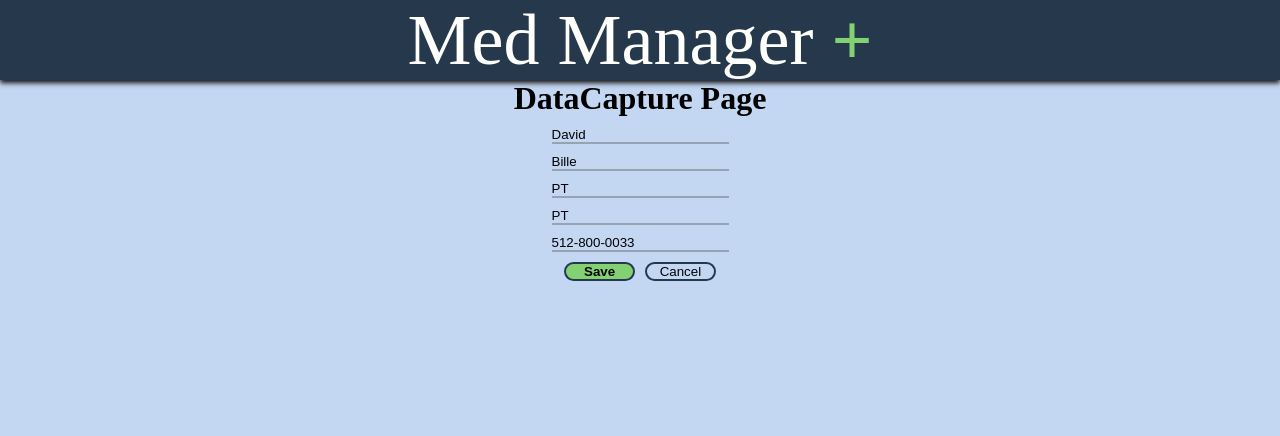
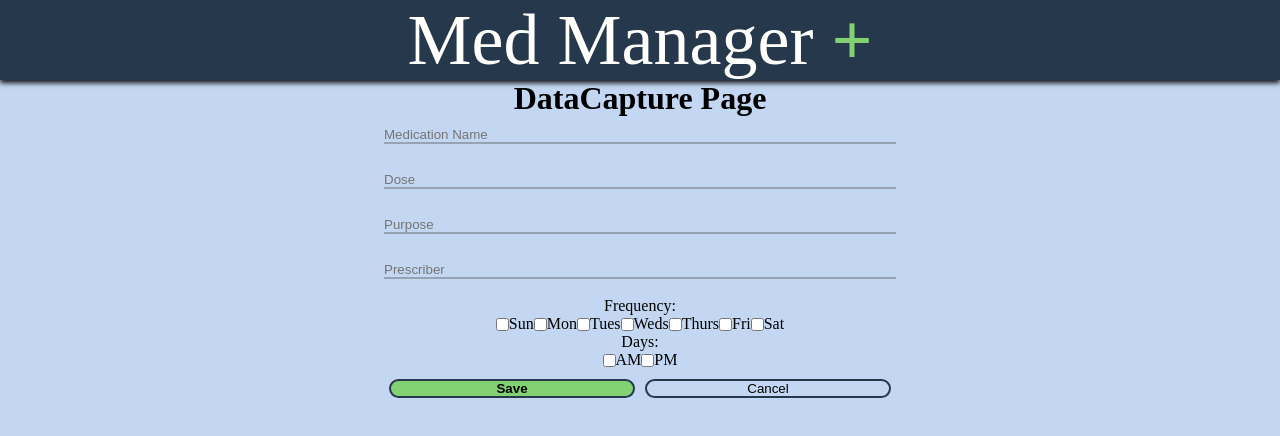
Before and after one commit to DavidAndreww/medication-manager, a React (Create React App) app: page /update in a window 1280 px wide. Shown: the top 436 px of the page. Built offline with nearby package versions, Linux system fonts and the light colour scheme.

Commit message:
more form styling

```diff
--- a/src/App.js
+++ b/src/App.js
@@ -19,12 +19,22 @@ import Landing from './pages/landing/Landing'
 //   prescriber: 'Dr. Sanchez',
 //   purpose: 'Cold & Flue'
 // }
+// const currEntity = {
+//   firstName:'David',
+//   lastName: 'Bille',
+//   credentials: 'PT',
+//   specialty: 'PT',
+//   phone: '512-800-0033'
+// }
+
 const currEntity = {
-  firstName:'David',
-  lastName: 'Bille',
-  credentials: 'PT',
-  specialty: 'PT',
-  phone: '512-800-0033'
+  name: '',
+  dose: '',
+  frequency: [],
+  time: [],
+  id: '',
+  prescriber: '',
+  purpose: ''
 }
 //? --------------------------------
 const App = () => {
@@ -39,7 +49,7 @@ const App = () => {
         <Route path='/login' element={<Login />} />
         <Route path='/onboarding' element={<Onboarding />} />
         <Route path='/signup' element={<Signup />}/>
-        <Route path='/update' element={<DataCapture currEntity={currEntity} formType='doc' />} />
+        <Route path='/update' element={<DataCapture currEntity={currEntity} formType='med' />} />
       </Routes>
     </BrowserRouter>
   )
--- a/src/components/forms/Forms.js
+++ b/src/components/forms/Forms.js
@@ -13,28 +13,36 @@ export const MedForm = ({ handleClick, handleInputChange, handleCheckboxChange,
       <Styles.Input type='text' name='dose' placeholder='Dose' value={med.dose} onChange={(e) => handleInputChange(e)} /><br />
       <Styles.Input type='text' name='purpose' placeholder='Purpose' onChange={(e) => handleInputChange(e)} /><br />
       <Styles.Input type='text' name='prescriber' placeholder='Prescriber' onChange={(e) => handleInputChange(e)} /><br />
+      <div>
         <label htmlFor='frequency'>Frequency:</label><br />
-      <Styles.Input type='checkbox' name='date-sunday' value='0' checked={isActiveBox(med.frequency, '0')} onChange={(e) => handleCheckboxChange( 'frequency', e)} />
+          <Styles.FormPartition>
+            <input type='checkbox' name='date-sunday' value='0' checked={isActiveBox(med.frequency, '0')} onChange={(e) => handleCheckboxChange( 'frequency', e)} />
             <label htmlFor='date-sunday'>Sun</label>
-      <Styles.Input type='checkbox' name='date-monday' value='1' checked={isActiveBox(med.frequency, '1')} onChange={(e) => handleCheckboxChange( 'frequency', e)} />
+            <input type='checkbox' name='date-monday' value='1' checked={isActiveBox(med.frequency, '1')} onChange={(e) => handleCheckboxChange( 'frequency', e)} />
             <label htmlFor='date-monday'>Mon</label>
-      <Styles.Input type='checkbox' name='date-tuesday' value='2' checked={isActiveBox(med.frequency, '2')} onChange={(e) => handleCheckboxChange( 'frequency', e)} />
+            <input type='checkbox' name='date-tuesday' value='2' checked={isActiveBox(med.frequency, '2')} onChange={(e) => handleCheckboxChange( 'frequency', e)} />
             <label htmlFor='date-tuesday'>Tues</label>
-      <Styles.Input type='checkbox' name='date-wednesday' value='3' checked={isActiveBox(med.frequency, '3')} onChange={(e) => handleCheckboxChange( 'frequency', e)} />
-      <label htmlFor='date-wednesday'>Weds</label><br />
-      <Styles.Input type='checkbox' name='date-thursday' value='4' checked={isActiveBox(med.frequency, '4')} onChange={(e) => handleCheckboxChange( 'frequency', e)} />
+            <input type='checkbox' name='date-wednesday' value='3' checked={isActiveBox(med.frequency, '3')} onChange={(e) => handleCheckboxChange( 'frequency', e)} />
+            <label htmlFor='date-wednesday'>Weds</label>
+            <input type='checkbox' name='date-thursday' value='4' checked={isActiveBox(med.frequency, '4')} onChange={(e) => handleCheckboxChange( 'frequency', e)} />
             <label htmlFor='date-thursday'>Thurs</label>
-      <Styles.Input type='checkbox' name='date-friday' value='5' checked={isActiveBox(med.frequency, '5')} onChange={(e) => handleCheckboxChange( 'frequency', e)} />
+            <input type='checkbox' name='date-friday' value='5' checked={isActiveBox(med.frequency, '5')} onChange={(e) => handleCheckboxChange( 'frequency', e)} />
             <label htmlFor='date-friday'>Fri</label>
-      <Styles.Input type='checkbox' name='date-saturday' value='6' checked={isActiveBox(med.frequency, '6')} onChange={(e) => handleCheckboxChange( 'frequency', e)} />
+            <input type='checkbox' name='date-saturday' value='6' checked={isActiveBox(med.frequency, '6')} onChange={(e) => handleCheckboxChange( 'frequency', e)} />
             <label htmlFor='date-saturday'>Sat</label><br />
+          </Styles.FormPartition>
         <label htmlFor='daysOfWeek'>Days:</label><br />
-      <Styles.Input type='checkbox' name='time-am' value='AM' checked={isActiveBox(med.time, 'AM')} onChange={(e) => handleCheckboxChange( 'time', e)}/>
+        <Styles.FormPartition>
+          <input type='checkbox' name='time-am' value='AM' checked={isActiveBox(med.time, 'AM')} onChange={(e) => handleCheckboxChange( 'time', e)}/>
           <label htmlFor='time-am'>AM</label>
-      <Styles.Input type='checkbox' name='time-pm' value='PM'checked={isActiveBox(med.time, 'PM')} onChange={(e) => handleCheckboxChange('time', e)}/>
+          <input type='checkbox' name='time-pm' value='PM'checked={isActiveBox(med.time, 'PM')} onChange={(e) => handleCheckboxChange('time', e)}/>
           <label htmlFor='time-pm'>PM</label><br />
+        </Styles.FormPartition>
+      </div>
+      <Styles.FormPartition>
         <Styles.Button id='save-med-btn' className='form-primary-btn' isPrimary onClick={(e) => handleClick(e)}>Save</Styles.Button>
         <Styles.Button id='close-med-form-btn' className='form-secondary-btn' onClick={(e) => handleClick(e)}>Cancel</Styles.Button>
+      </Styles.FormPartition>
     </Styles.Form>
   )
 }
@@ -48,8 +56,10 @@ export const DoctorForm = ({ handleClick, handleInputChange, doctor }) => {
       <Styles.Input type="text" name='credentials' placeholder='Credentials' value={doctor.credentials} onChange={(e) => handleInputChange(e)} />
       <Styles.Input type="text" name='specialty' placeholder='Specialty' value={doctor.specialty} onChange={(e) => handleInputChange(e)} />
       <Styles.Input type="text" name='phone' placeholder='Phone Number' value={doctor.phone} onChange={(e) => handleInputChange(e)} />
+      <div>
         <Styles.Button id='save-doctor-btn' className='form-primary-btn' isPrimary onClick={(e) => handleClick(e)}>Save</Styles.Button>
         <Styles.Button id='close-doctor-form-btn' className='form-secondary-btn' onClick={(e) => handleClick(e)}>Cancel</Styles.Button>
+      </div>
     </Styles.Form>
   )
 }
--- a/src/components/forms/styles.js
+++ b/src/components/forms/styles.js
@@ -7,10 +7,11 @@ const Styles = {
     border: none;
     border-bottom: 2px solid #95a3b3;
     margin-top: 10px;
+    width: 100%;
   `,
   Button: styled.button.attrs(props => ({
     color: props.isPrimary ? '#82D173' : '#c4d7f2',
-    width: props.solo ? '100%' : '40%',
+    width: props.solo ? '100%' : '50%',
     weight: props.isPrimary ? 700 : 'normal'
   }))`
     background-color: ${props => props.color};
@@ -21,7 +22,17 @@ const Styles = {
     border-radius: 10px;
   `,
   Form: styled.form`
+    display: flex;
+    flex-direction: column;
+    align-items: center;
     text-align: center;
+    width: 40vw;
+  `,
+  FormPartition: styled.div`
+    display: flex;
+    justify-content: center;
+    align-items: center;
+    width: 100%;
   `
 }
 
```
Also changed, not shown: src/pages/dataCapture/DataCapture.js (line endings or trailing spaces). Lines whose indentation alone changed are shown as unchanged.
